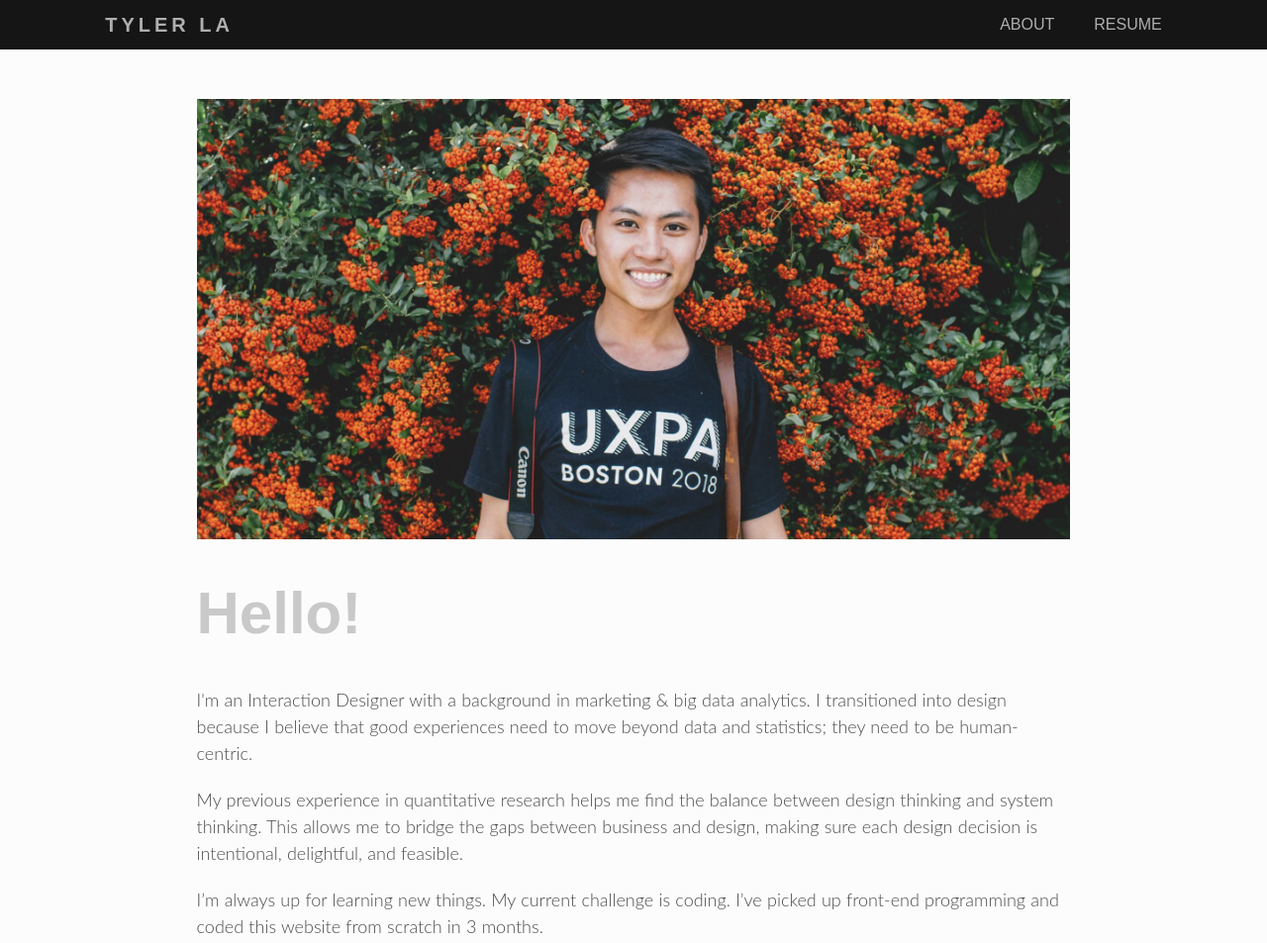
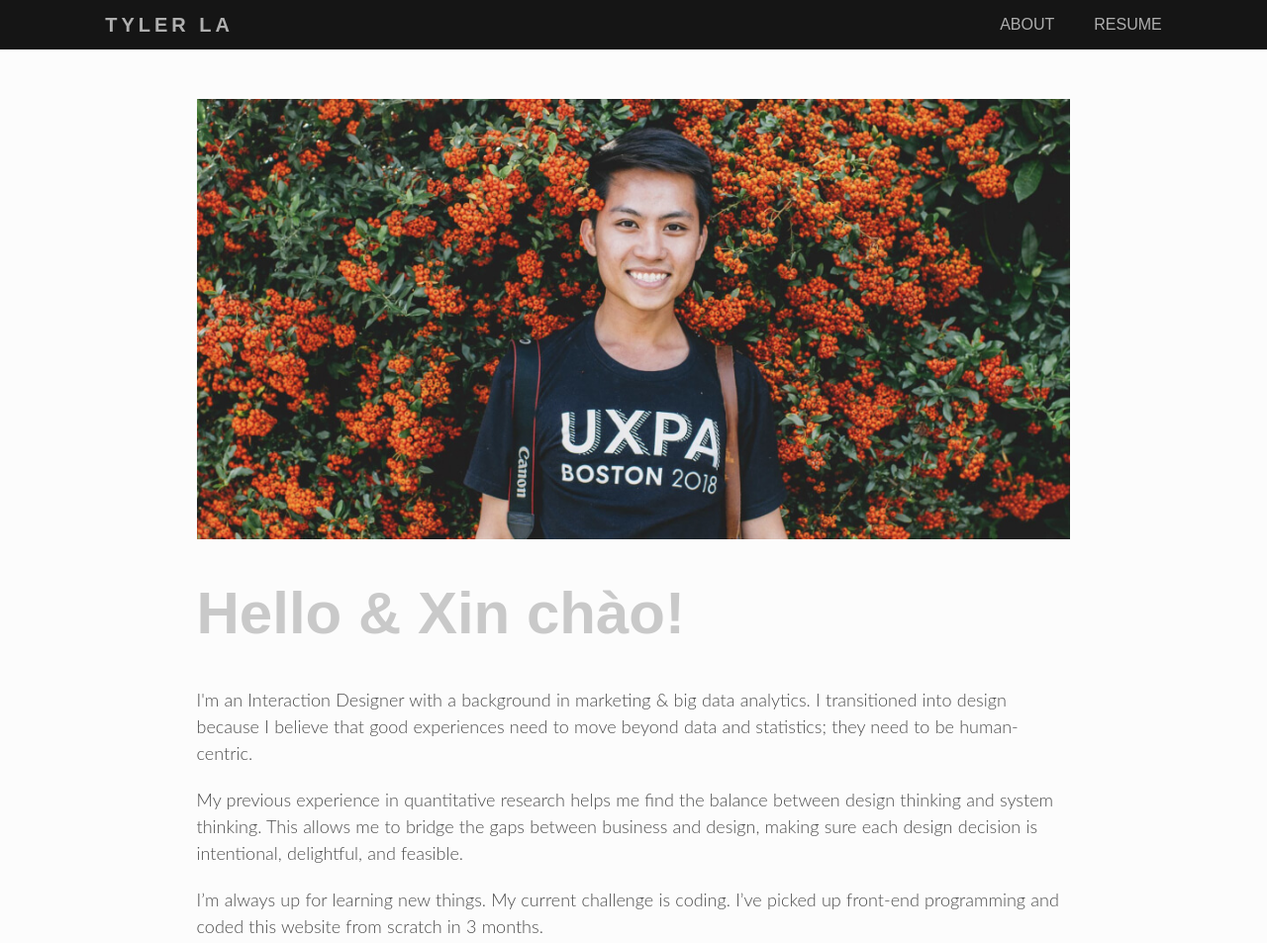
Before and after one commit to tyler-la/test-website, a plain HTML site: page dist/about.html in a window 1280 px wide. Shown: the top 953 px of the page at 99% size. Drawn offline with nearby package versions, Linux system fonts and the light colour scheme.

Commit message:
Update about.html

```diff
--- a/dist/about.html
+++ b/dist/about.html
@@ -69,7 +69,7 @@
       </div>
 
       <div class="text-2-11">
-        <h1>Hello!</h1>
+        <h1>Hello & Xin chào!</h1>
       </div>
 
       <div class="text-2-11">
```
